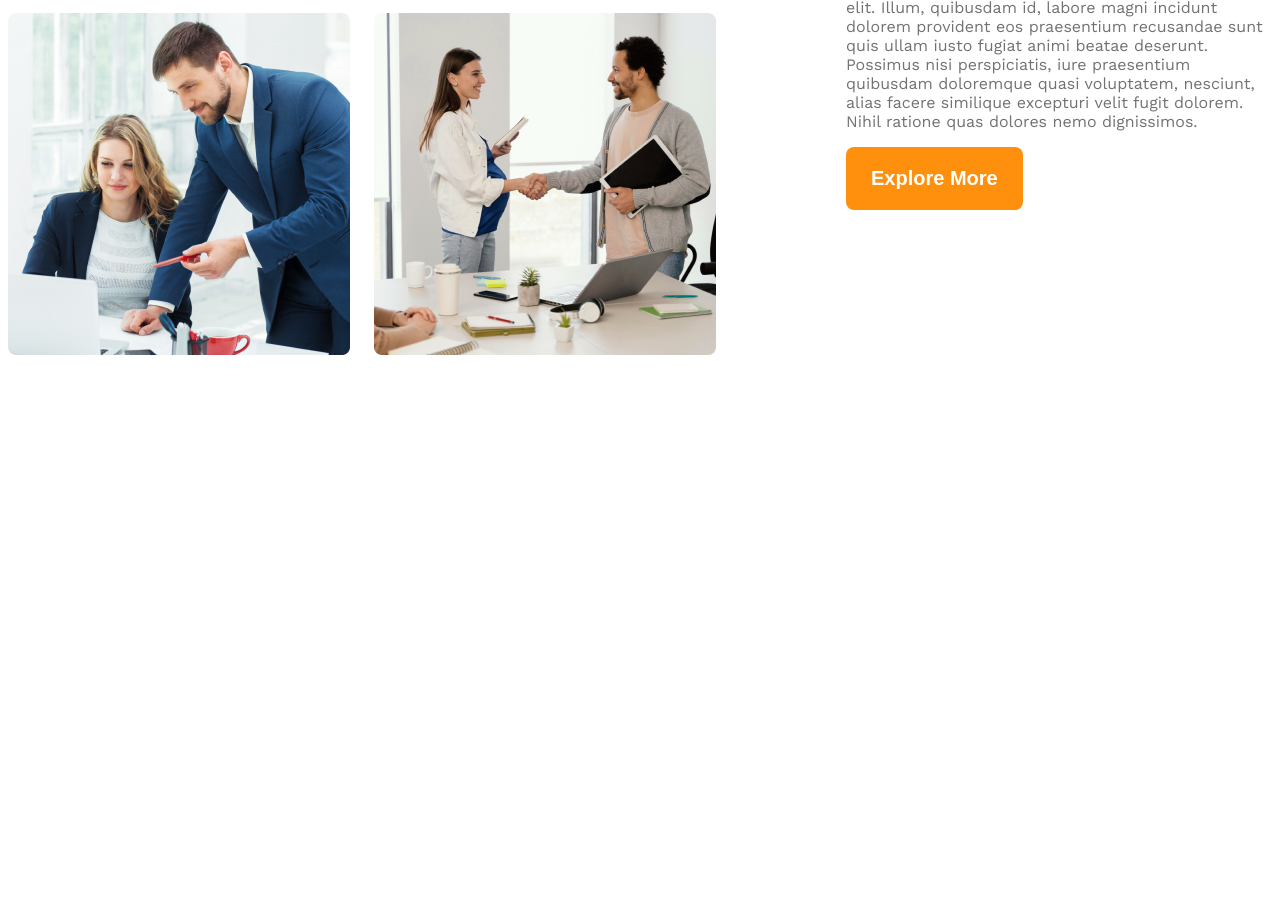
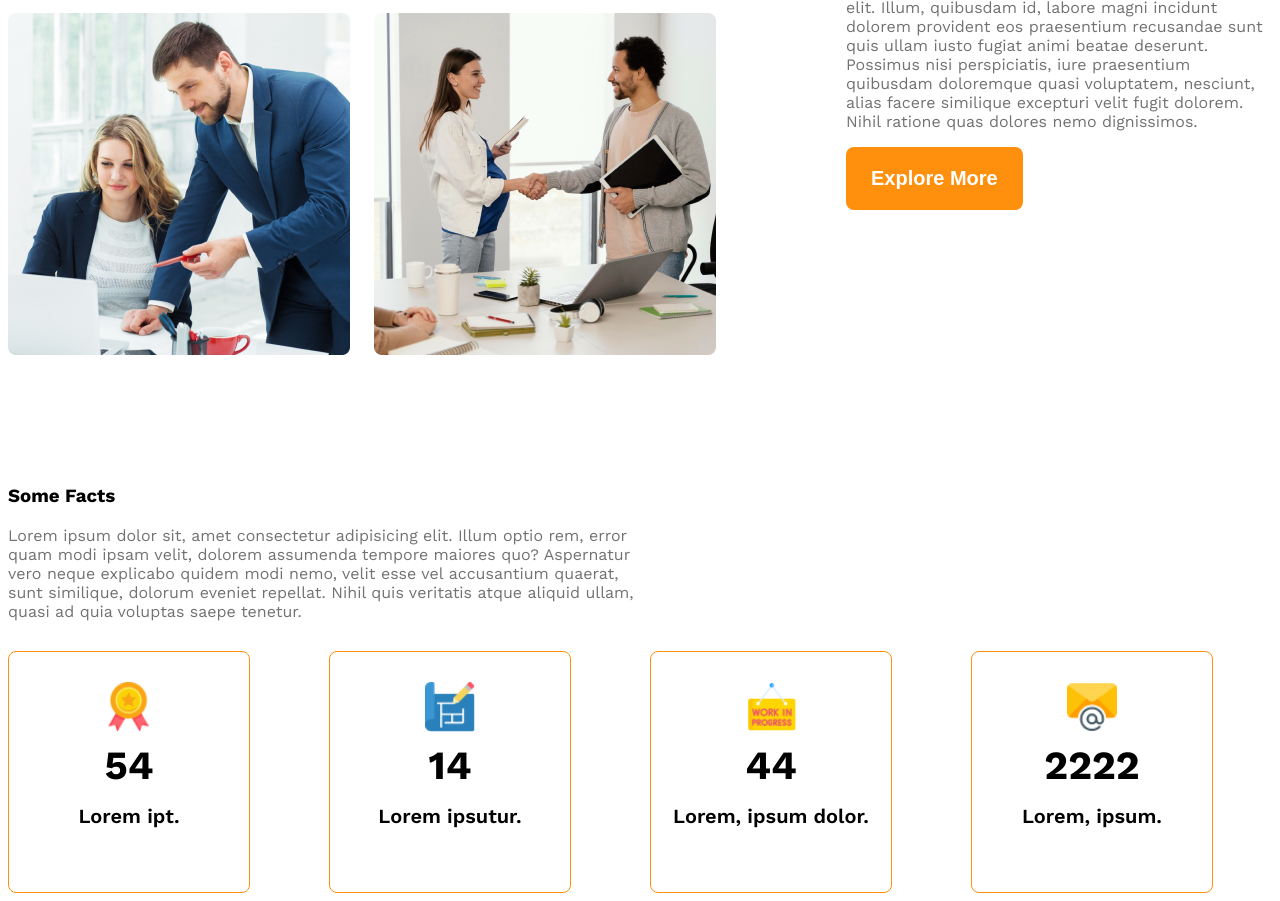
Before and after one commit to mdnurnabirana/Html-Css-G3_Architechts, a plain HTML site: page g3-architects-resources/index.html in a window 1280 px wide. Shown: the part 1667-2568 px from the top of the page. Before the commit the page ends 2030 px from the top, so only its background shows below. Drawn offline with nearby package versions, Linux system fonts and the light colour scheme.

Commit message:
Add one more section - some facts

```diff
--- a/g3-architects-resources/index.html
+++ b/g3-architects-resources/index.html
@@ -43,11 +43,49 @@
                 <img src="./images/team4.png" alt="">
             </div>
             <div class="our-features">
-                <h3 class="feature-title"><span class="quick-list">Quick list</span> of our <span class="service">services</span></h3>
-                <p class="feature-description">Lorem ipsum dolor sit amet consectetur adipisicing elit. Illum, quibusdam id, labore magni incidunt dolorem provident eos praesentium recusandae sunt quis ullam iusto fugiat animi beatae deserunt. Possimus nisi perspiciatis, iure praesentium quibusdam doloremque quasi voluptatem, nesciunt, alias facere similique excepturi velit fugit dolorem. Nihil ratione quas dolores nemo dignissimos.</p>
+                <h3 class="feature-title"><span class="quick-list">Quick list</span> of our <span
+                        class="service">services</span></h3>
+                <p class="feature-description">Lorem ipsum dolor sit amet consectetur adipisicing elit. Illum, quibusdam
+                    id, labore magni incidunt dolorem provident eos praesentium recusandae sunt quis ullam iusto fugiat
+                    animi beatae deserunt. Possimus nisi perspiciatis, iure praesentium quibusdam doloremque quasi
+                    voluptatem, nesciunt, alias facere similique excepturi velit fugit dolorem. Nihil ratione quas
+                    dolores nemo dignissimos.</p>
                 <button class="btn-primary">Explore More</button>
             </div>
         </section>
+
+        <section class="facts">
+            <h3 class="section-title">Some Facts</h3>
+            <p class="fact-description">
+                Lorem ipsum dolor sit, amet consectetur adipisicing elit. Illum optio rem, error quam modi ipsam velit,
+                dolorem assumenda tempore maiores quo? Aspernatur vero neque explicabo quidem modi nemo, velit esse vel
+                accusantium quaerat, sunt similique, dolorum eveniet repellat. Nihil quis veritatis atque aliquid ullam,
+                quasi ad quia voluptas saepe tenetur.
+            </p>
+            <div class="facts-container">
+                <div class="fact">
+                    <img src="./images/icons/ribon.png" alt="Ribbon" class="fact-icon">
+                    <h4 class="fact-no">54</h4>
+                    <h5 class="fact-name">Lorem ipt.</h5>
+                </div>
+                <div class="fact">
+                    <img src="./images/icons/projects.png" alt="Projects" class="fact-icon">
+                    <h4 class="fact-no">14</h4>
+                    <h5 class="fact-name">Lorem ipsutur.</h5>
+                </div>
+                <div class="fact">
+                    <img src="./images/icons/customers.png" alt="Customers" class="fact-icon">
+                    <h4 class="fact-no">44</h4>
+                    <h5 class="fact-name">Lorem, ipsum dolor.</h5>
+                </div>
+                <div class="fact">
+                    <img src="./images/icons/email.png" alt="Emails" class="fact-icon">
+                    <h4 class="fact-no">2222</h4>
+                    <h5 class="fact-name">Lorem, ipsum.</h5>
+                </div>
+            </div>
+        </section>
+
     </main>
 
     <footer>
--- a/g3-architects-resources/style.css
+++ b/g3-architects-resources/style.css
@@ -6,11 +6,12 @@
     --bg-light: rgba(255, 144, 14, 0.1);
     --btn-bg: #FF900E;
 }
+
 .work-sans-font {
-  font-family: "Work Sans", sans-serif;
-  font-optical-sizing: auto;
-  font-weight: 400;
-  font-style: normal;
+    font-family: "Work Sans", sans-serif;
+    font-optical-sizing: auto;
+    font-weight: 400;
+    font-style: normal;
 }
 
 .display-flex {
@@ -22,7 +23,7 @@
     margin-right: 30px;
 }
 
-.nav-links a{
+.nav-links a {
     text-decoration: none;
     color: var(--text-gray);
     font-weight: 500;
@@ -37,7 +38,13 @@ header {
     background-color: var(--bg-light);
 }
 
-.navbar, .banner {
+main {
+    max-width: 1440px;
+    margin: 0 auto;
+}
+
+.navbar,
+.banner {
     max-width: 1440px;
     margin: 0 auto;
 }
@@ -83,7 +90,7 @@ header {
     gap: 24px;
 }
 
-main > section {
+main>section {
     margin-top: 130px;
 }
 
@@ -110,16 +117,72 @@ main > section {
     color: var(--text-light-gray);
 }
 
+.facts-container {
+    display: grid;
+    grid-template-columns: repeat(4, 1fr);
+    gap: 20px;
+    margin-top: 30px;
+}
+
+.fact {
+    display: flex;
+    flex-direction: column;
+    border: 1px solid var(--btn-bg);
+    width: 240px;
+    height: 240px;
+    align-items: center;
+    justify-content: center;
+    border-radius: 8px;
+    text-align: center;
+}
+
+.fact-icon {
+    width: 50px;
+    height: 50px;
+    object-fit: contain;
+}
+
+.fact-no {
+    font-size: 2.5rem;
+    font-weight: 700;
+    margin-top: 10px;
+    margin-bottom: 5px;
+}
+
+.fact-name {
+    font-size: 1.25rem;
+    font-weight: 600;
+    margin-top: 10px;
+}
+
+.fact-description {
+    color: var(--text-light-gray);
+    width: 50%;
+}
 
 @media screen and (max-width: 576px) {
-    .navbar {
+
+    .navbar,
+    .teams {
         flex-direction: column;
         text-align: center;
     }
 
-    main {
-        max-width: 1440px;
-        margin: 0 auto;
+    .team-img-container {
+        grid-template-columns: repeat(1, 1fr);
     }
 
+    .our-features {
+        margin-left: 20px;
+    }
 }
+
+@media screen and (min-width: 576px) and (max-width: 992px) {
+    .teams {
+        flex-direction: column;
+    }
+
+    .our-features {
+        margin: auto 70px;
+    }
+}
```
